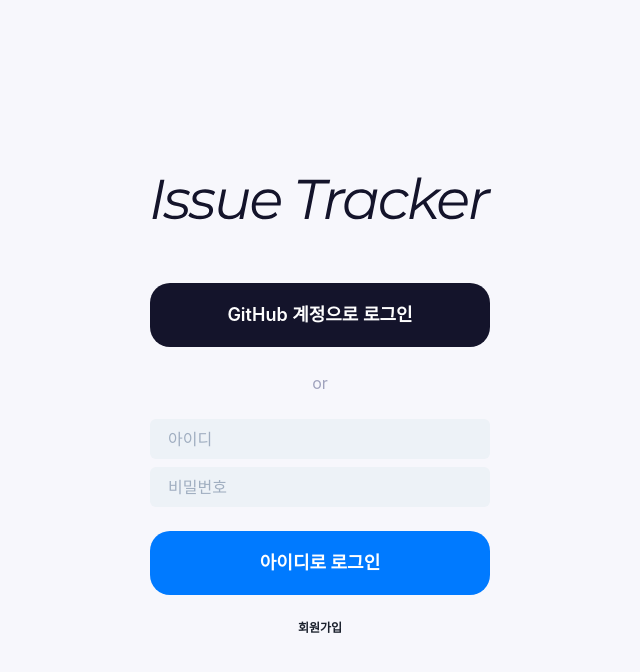
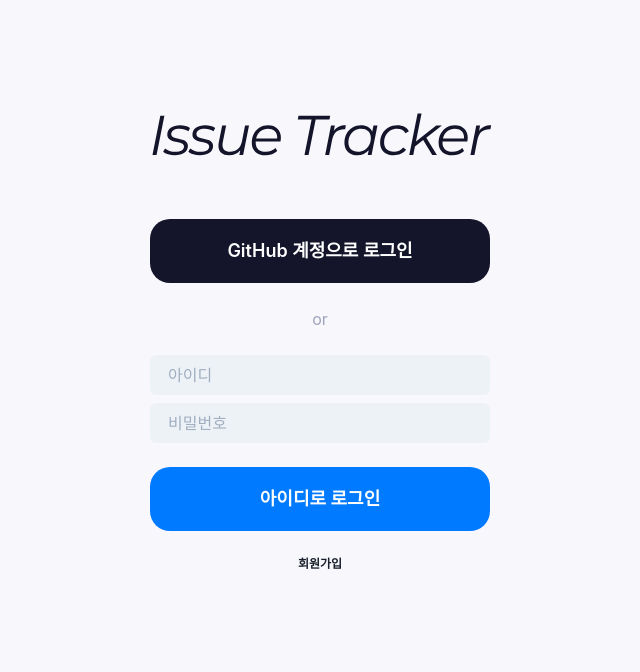
Before and after one commit to codesquad-members-2021/issue-tracker, a React (Create React App) app in the folder FE/issue-tracker/: page / in a window 1280 px wide. Shown: the top 672 px of the page, without its empty margins (320-960 px from the left). Built offline with nearby package versions, Linux system fonts and the light colour scheme.

Commit message:
Style: #9 로그인 컴포넌트가 중앙에서 살짝 위로 올라오도록 수정

```diff
--- a/FE/issue-tracker/src/components/login/LoginMain.tsx
+++ b/FE/issue-tracker/src/components/login/LoginMain.tsx
@@ -33,6 +33,7 @@ const MainWrap = styled.div`
   align-items: center;
   width: 100%;
   height: 100%;
+  margin-top: -64px;
 
   .logo {
     margin-bottom: 24px;
```
